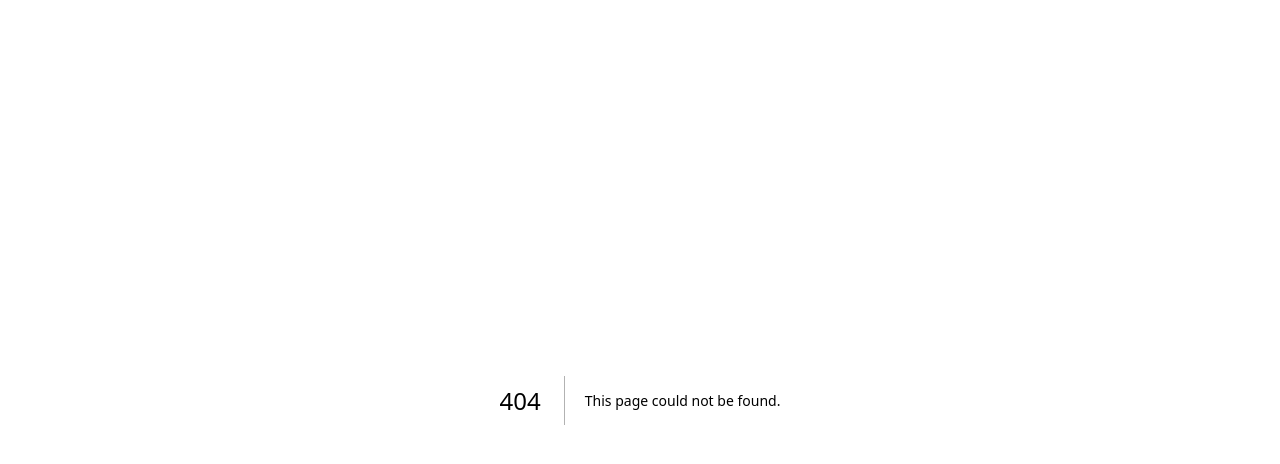
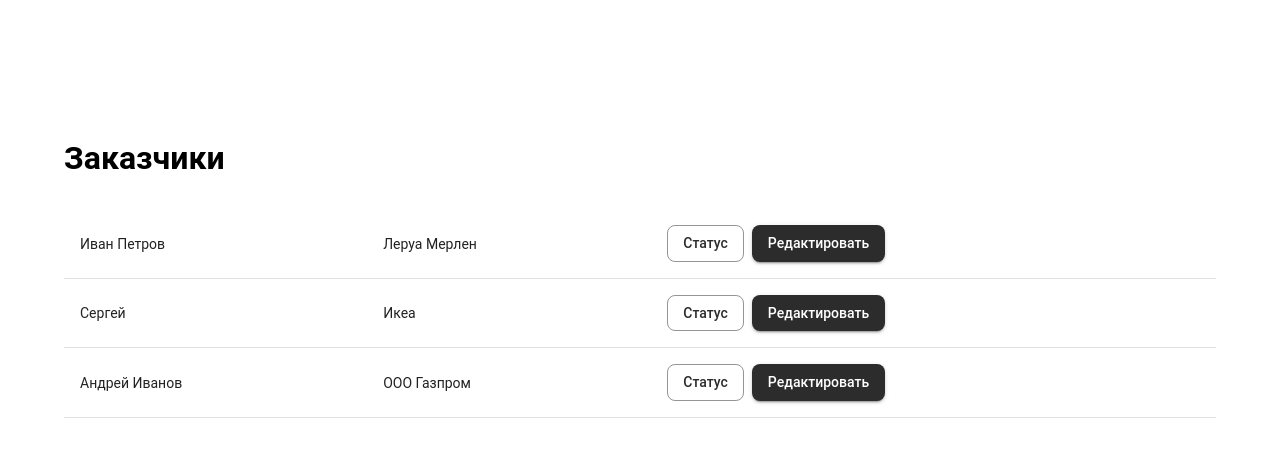
Before and after one commit to Dmitra4kovdenis/erm-fasady-sysoly, a Next.js app: page /customers in a window 1280 px wide. Before the commit this address had no page. Shown: the top 464 px of the page. Built offline with nearby package versions, Linux system fonts and the light colour scheme; no server answers; what @bprogress/next would draw is missing.

Commit message:
добавил демо страницы

```diff
--- /dev/null
+++ b/src/app/(private)/customers/page.tsx
@@ -0,0 +1,41 @@
+import {
+  Box,
+  Button,
+  Container,
+  Table,
+  TableBody,
+  TableCell,
+  TableRow,
+  Typography,
+} from "@mui/material";
+
+const list = [
+  ["Иван Петров", "Леруа Мерлен"],
+  ["Сергей", "Икеа"],
+  ["Андрей Иванов", "ООО Газпром"],
+];
+
+function Page() {
+  return (
+    <Container>
+      <Typography variant="h1">Заказчики</Typography>
+      <Table>
+        <TableBody>
+          {list.map(([name, role]) => (
+            <TableRow key={name}>
+              <TableCell>{name}</TableCell>
+              <TableCell>{role}</TableCell>
+              <TableCell align="right">
+                <Box sx={{ display: "flex", alignItems: "center", gap: 1 }}>
+                  <Button variant="outlined">Статус</Button>
+                  <Button variant="contained">Редактировать</Button>
+                </Box>
+              </TableCell>
+            </TableRow>
+          ))}
+        </TableBody>
+      </Table>
+    </Container>
+  );
+}
+export default Page;
--- /dev/null
+++ b/src/app/(private)/employers/page.tsx
@@ -0,0 +1,41 @@
+import {
+  Box,
+  Button,
+  Container,
+  Table,
+  TableBody,
+  TableCell,
+  TableRow,
+  Typography,
+} from "@mui/material";
+
+const list = [
+  ["Иван Петров", "Кровельщик"],
+  ["Сергей", "Афанасьев"],
+  ["Андрей Иванов", "Водитель"],
+];
+
+function Page() {
+  return (
+    <Container>
+      <Typography variant="h1">Команда</Typography>
+      <Table>
+        <TableBody>
+          {list.map(([name, role]) => (
+            <TableRow key={name}>
+              <TableCell>{name}</TableCell>
+              <TableCell>{role}</TableCell>
+              <TableCell align="right">
+                <Box sx={{ display: "flex", alignItems: "center", gap: 1 }}>
+                  <Button variant="outlined">Статус</Button>
+                  <Button variant="contained">Редактировать</Button>
+                </Box>
+              </TableCell>
+            </TableRow>
+          ))}
+        </TableBody>
+      </Table>
+    </Container>
+  );
+}
+export default Page;
--- /dev/null
+++ b/src/app/(private)/reports/page.tsx
@@ -0,0 +1,19 @@
+import { Button, Container, Typography } from "@mui/material";
+
+function Page() {
+  return (
+    <Container>
+      <Typography variant="h1">Отчеты (в разработке)</Typography>
+      <Button>Кто сколько заработал</Button>
+      <br />
+      <Button>Сколько сделали за период</Button>
+      <br />
+      <Button>Сколько ушло материала</Button>
+      <br />
+      <Button>
+        Дополнительные отчеты (процент брака, число неустоек, сорвавшиеся сроки)
+      </Button>
+    </Container>
+  );
+}
+export default Page;
--- a/src/components/header/header-client.tsx
+++ b/src/components/header/header-client.tsx
@@ -40,12 +40,39 @@ function HeaderClient({ name, role }: HeaderClientProps) {
           <Typography variant="h6" sx={{ lineHeight: 1 }}>
             Фасады Сысолы
           </Typography>
+
           <Box sx={{ flexGrow: 1, display: "flex", ml: 6, gap: 2 }}>
-            <Button component={Link} href="/add-order" sx={{ color: "white" }}>
-              Добавить заказ
-            </Button>
+            {role === "Администратор" && (
+              <Button
+                component={Link}
+                href="/add-order"
+                sx={{ color: "white" }}
+              >
+                Добавить заказ
+              </Button>
+            )}
             <Button component={Link} href="/order-list" sx={{ color: "white" }}>
               Список заказов
+            </Button>
+            <Button component={Link} href="/kanban" sx={{ color: "white" }}>
+              Доска
+            </Button>
+            {role === "Администратор" && (
+              <Button component={Link} href="/reports" sx={{ color: "white" }}>
+                Отчеты
+              </Button>
+            )}
+            {role === "Администратор" && (
+              <Button
+                component={Link}
+                href="/employers"
+                sx={{ color: "white" }}
+              >
+                Команда
+              </Button>
+            )}
+            <Button component={Link} href="/customers" sx={{ color: "white" }}>
+              Заказчики
             </Button>
           </Box>
           <Box sx={{ flexGrow: 0, ml: "auto" }}>
```
